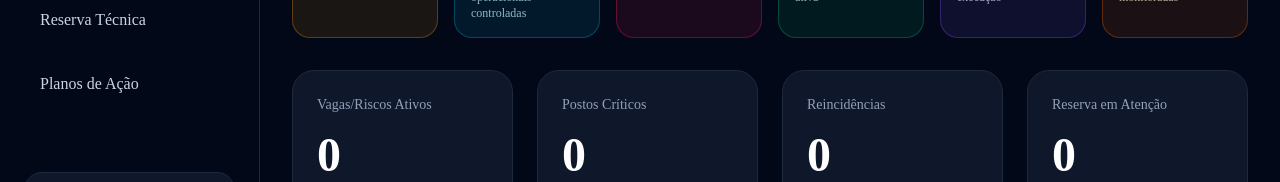
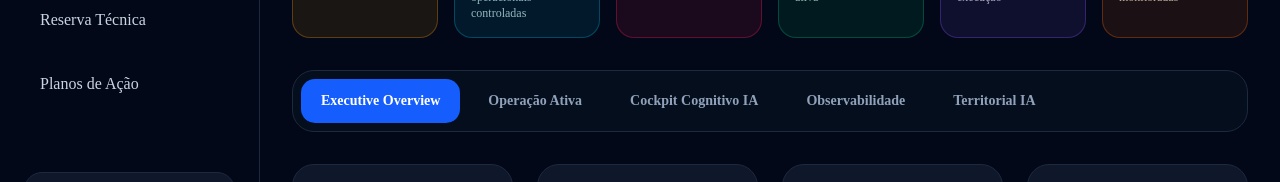
Before and after one commit to ronildofbarbosa-covermind/covermind-frontend, a Next.js app: page /coberturas in a window 1280 px wide. Shown: the part 388-570 px from the top of the page. Built offline with nearby package versions, Linux system fonts and the light colour scheme; no server answers.

Commit message:
feat: executive tabs modular cockpit navigation overview operational cognitive observability territorial

```diff
--- a/app/coberturas/page.tsx
+++ b/app/coberturas/page.tsx
@@ -90,6 +90,9 @@ export default function CoberturasPage() {
   const [ranking, setRanking] = useState<RankingVaga | null>(null)
   const [carregandoPainel, setCarregandoPainel] = useState(true)
   const [erroPainel, setErroPainel] = useState<string | null>(null)
+  const [abaAtiva, setAbaAtiva] = useState<
+    "overview" | "operacao" | "cognitivo" | "observabilidade" | "territorial"
+  >("overview")
 
   const {
     fila: filaConvocacao,
@@ -506,6 +509,40 @@ export default function CoberturasPage() {
               </div>
             </div>
 
+            <div className="mb-8 flex flex-wrap gap-2 rounded-3xl border border-slate-800 bg-[#06101f]/80 p-2">
+              {[
+                { id: "overview", label: "Executive Overview" },
+                { id: "operacao", label: "Operação Ativa" },
+                { id: "cognitivo", label: "Cockpit Cognitivo IA" },
+                { id: "observabilidade", label: "Observabilidade" },
+                { id: "territorial", label: "Territorial IA" },
+              ].map((aba) => (
+                <button
+                  key={aba.id}
+                  type="button"
+                  onClick={() =>
+                    setAbaAtiva(
+                      aba.id as
+                        | "overview"
+                        | "operacao"
+                        | "cognitivo"
+                        | "observabilidade"
+                        | "territorial"
+                    )
+                  }
+                  className={`rounded-xl px-5 py-3 text-sm font-semibold transition ${
+                    abaAtiva === aba.id
+                      ? "bg-blue-600 text-white"
+                      : "text-slate-400 hover:bg-slate-800 hover:text-white"
+                  }`}
+                >
+                  {aba.label}
+                </button>
+              ))}
+            </div>
+
+            {abaAtiva === "overview" && (
+              <>
             <div className="mb-8 grid grid-cols-4 gap-6">
               <KPICard
                 titulo="Vagas/Riscos Ativos"
@@ -656,6 +693,11 @@ export default function CoberturasPage() {
               />
             </div>
 
+              </>
+            )}
+
+            {abaAtiva === "operacao" && (
+              <>
             <section className="mt-10 rounded-3xl border border-slate-800 bg-[#06101f]/80 p-6 backdrop-blur-sm">
               <div className="mb-6">
                 <h2 className="text-2xl font-bold">
@@ -732,6 +774,11 @@ export default function CoberturasPage() {
             </div>
           </section>
 
+              </>
+            )}
+
+            {abaAtiva === "cognitivo" && (
+              <>
             <section className="mt-10 rounded-3xl border border-slate-800 bg-[#06101f]/80 p-6 backdrop-blur-sm">
               <div className="mb-4">
                 <h2 className="text-2xl font-bold">
@@ -787,6 +834,11 @@ export default function CoberturasPage() {
               </div>
             </section>
 
+              </>
+            )}
+
+            {abaAtiva === "observabilidade" && (
+              <>
             <section className="mt-10 rounded-3xl border border-slate-800 bg-[#06101f]/80 p-6 backdrop-blur-sm">
               <div className="mb-4">
                 <h2 className="text-2xl font-bold">
@@ -875,6 +927,11 @@ export default function CoberturasPage() {
               </div>
             </section>
 
+              </>
+            )}
+
+            {abaAtiva === "territorial" && (
+              <>
             <section className="mt-10 rounded-3xl border border-slate-800 bg-[#06101f]/80 p-6 backdrop-blur-sm">
               <div className="mb-6">
                 <h2 className="text-2xl font-bold">
@@ -898,6 +955,9 @@ export default function CoberturasPage() {
                 </div>
               </div>
             </section>
+              </>
+            )}
+
           </div>
         </section>
       </div>
```
